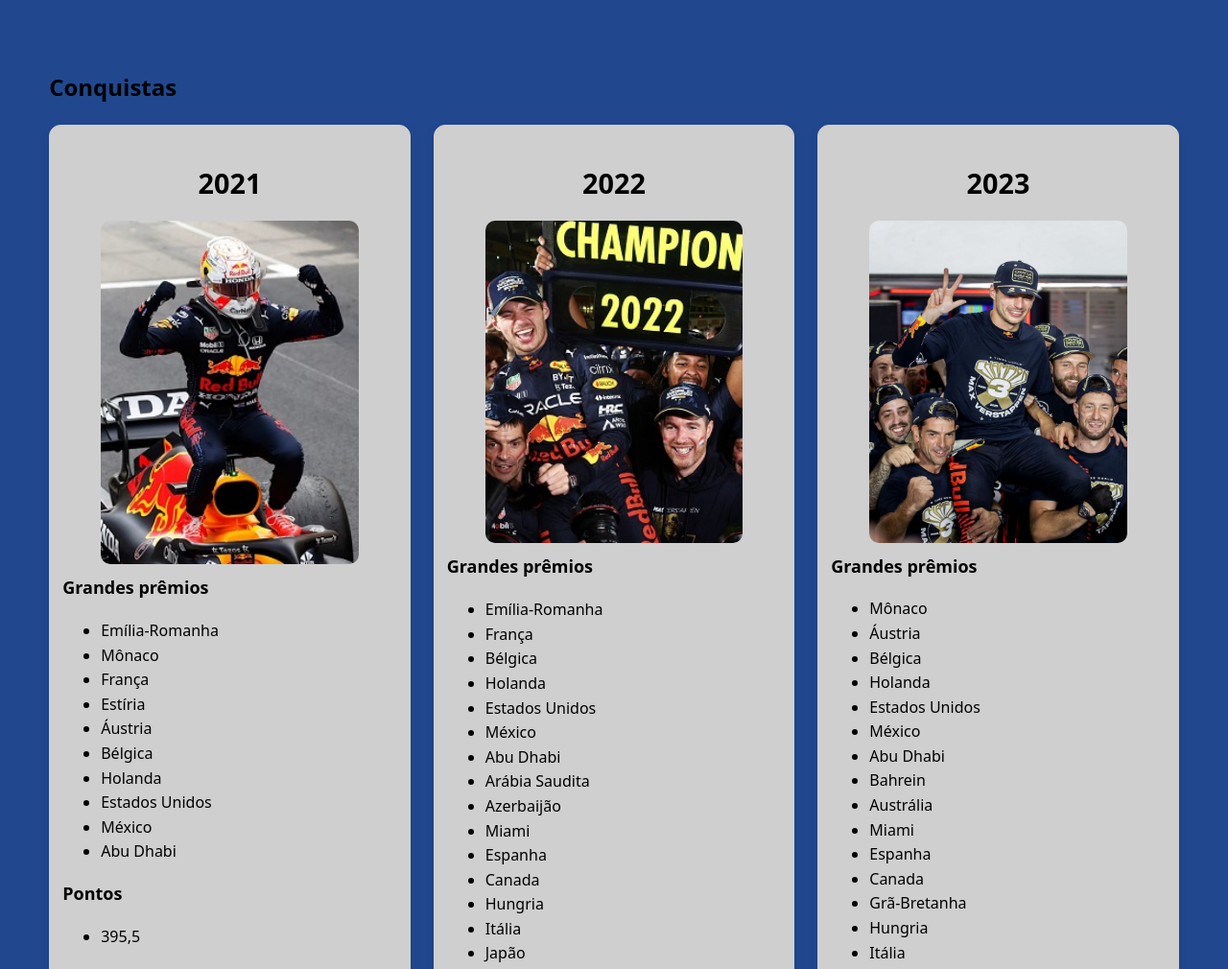
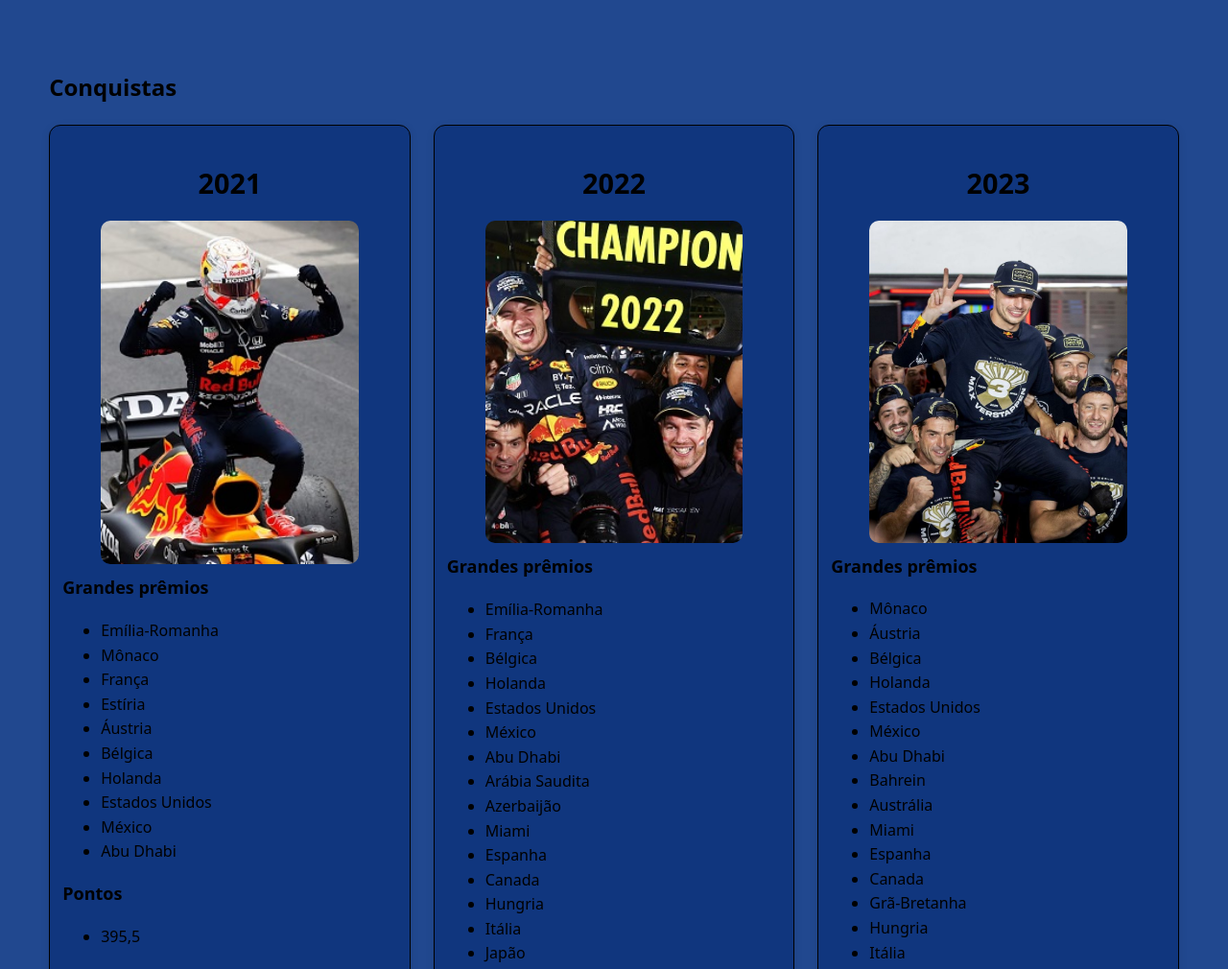
Before and after one commit to melcabral07/Vertappenzetes, a plain HTML site: page index.html in a window 1280 px wide. Shown: the part 1460-2470 px from the top of the page at 96% size. Drawn offline with Linux system fonts and the light colour scheme; a web font is replaced by a local one.

Commit message:
Add files via upload

```diff
--- a/style.css
+++ b/style.css
@@ -130,8 +130,8 @@ section h2 {
 .item {
     flex-basis: 340px;
     flex-grow: 1;
-    background-color: #cfcfcf;
-    border: 1px solid #cfcfcf;
+    background-color: #10367e;
+    border: 1px solid #000000;
     border-radius: 12px;
     padding: 13px;
     box-shadow: 0 2px 8px rgba(0,0,0,0.1);
```
